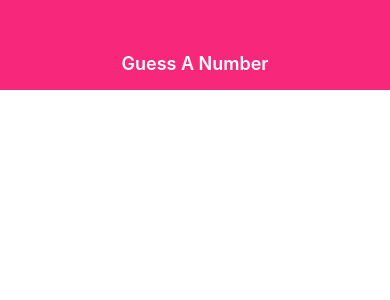
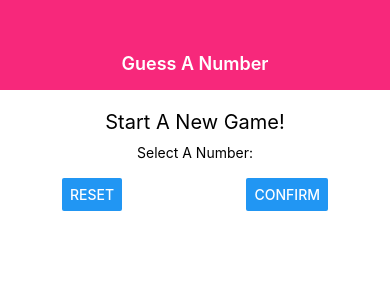
Before and after one commit to drerichards/guess-mobile, a React Native app: screen / in a window 390 px wide. Shown: the top 300 px of the page. Built offline with nearby package versions, Linux system fonts and the light colour scheme.

Commit message:
add start screen

```diff
--- a/App.js
+++ b/App.js
@@ -1,11 +1,13 @@
 import React from 'react';
 import { StyleSheet, Text, View } from 'react-native';
 import Header from './components/Header'
+import StartScreen from './screens/StartScreen'
 
 export default function App() {
   return (
     <View style={styles.screen}>
       <Header title='Guess A Number' />
+      <StartScreen />
     </View>
   );
 }
--- /dev/null
+++ b/screens/StartScreen.js
@@ -0,0 +1,47 @@
+import React from 'react'
+import { View, Text, StyleSheet, TextInput, Button } from 'react-native'
+
+const StartScreen = props => {
+  return (
+    <View style={styles.screen}>
+      <Text style={styles.screenTitle}>Start A New Game!</Text>
+      <View style={styles.inputContainer}>
+        <Text>Select A Number:</Text>
+        <TextInput />
+        <View style={styles.buttonContainer}>
+          <Button title="Reset" onPress={() => {}} />
+          <Button title="Confirm" onPress={() => {}} />
+        </View>
+      </View>
+    </View>
+  )
+}
+
+const styles = StyleSheet.create({
+  screen: {
+    flex: 1,
+    padding: 10,
+    alignItems: 'center'
+  },
+  headerTitle: {
+    color: '#fff',
+    fontSize: 18,
+    fontWeight: '600'
+  },
+  screenTitle: {
+    fontSize: 20,
+    marginVertical: 10
+  },
+  inputContainer: {
+    width: '80%',
+    alignItems: 'center'
+  },
+  buttonContainer: {
+    width: '100%',
+    justifyContent: 'space-between',
+    flexDirection: 'row',
+    paddingHorizontal: 15
+  }
+})
+
+export default StartScreen
```
